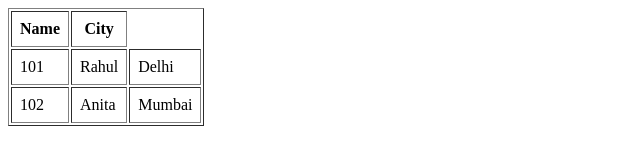
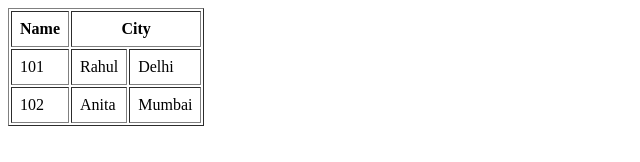
Before and after one commit to YashNiranjani-26/Class-Webdev., a plain HTML site: page table-rowspan,colspan/table-row&colspan.html in a window 1280 px wide. Shown: the whole page, without its empty margins (0-640 px from the left). Drawn offline with Linux system fonts and the light colour scheme.

Commit message:
Add colspan attribute in table tag

```diff
--- a/table-rowspan,colspan/table-row&colspan.html
+++ b/table-rowspan,colspan/table-row&colspan.html
@@ -7,7 +7,7 @@
     <table border="1" cellpadding="8">
         <tr>
             <th>Name</th>
-            <th>City</th>
+            <th colspan="2">City</th>
         </tr>
         <tr>
             <td>101</td>
```
